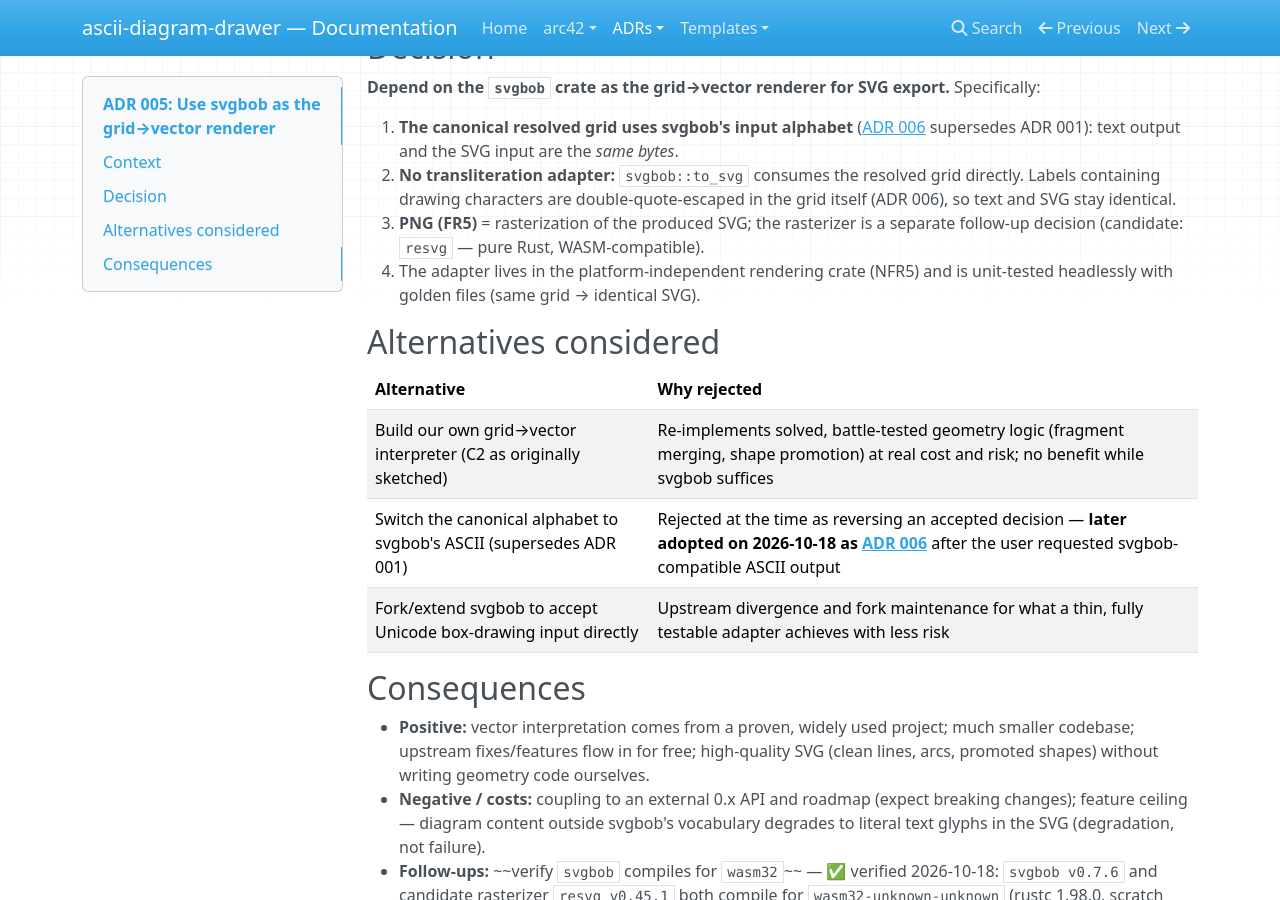
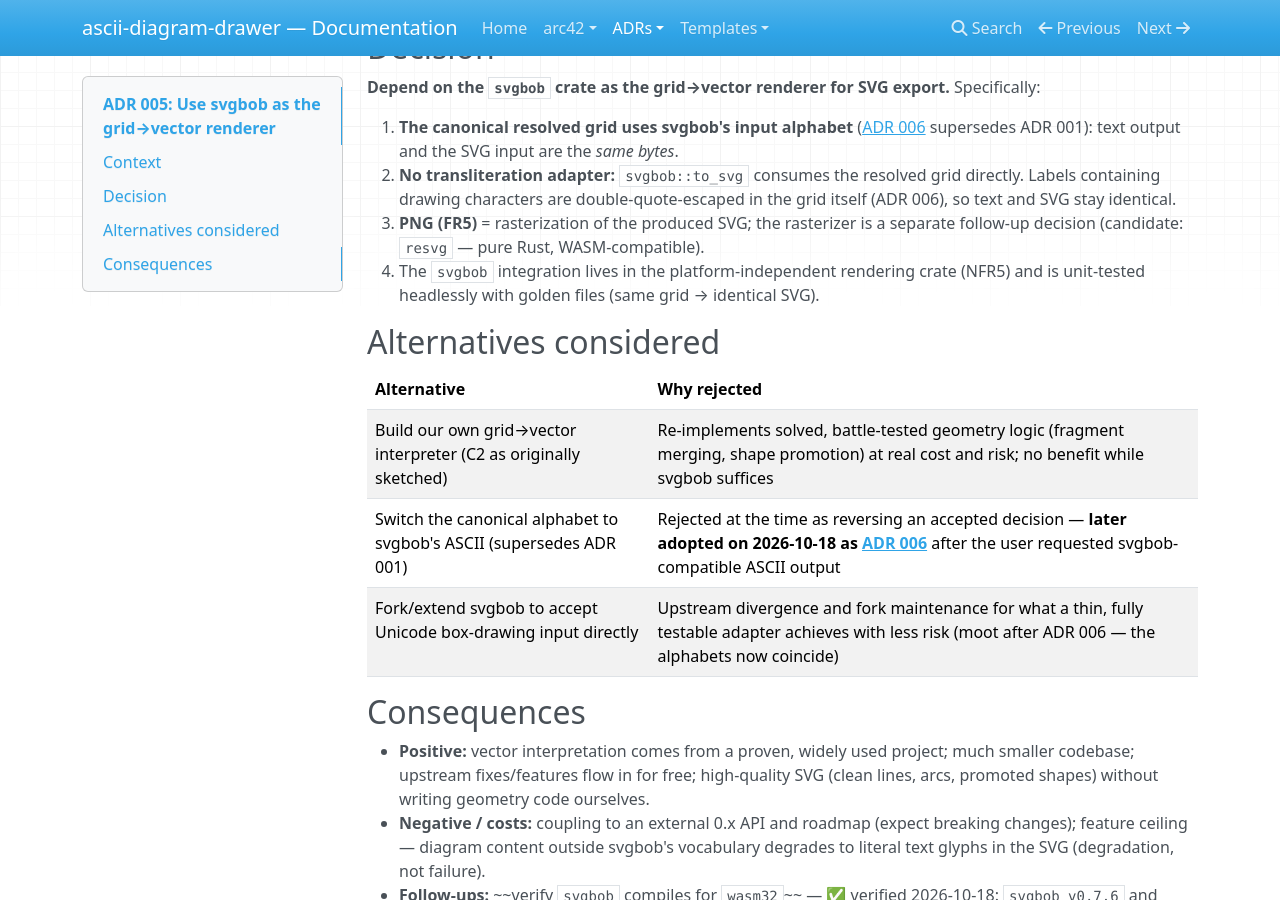
Before and after one commit to Reto411/ascii-diagram-drawer, an MkDocs documentation site: the page built from doc/adr/005-use-svgbob-as-vector-renderer.md, in a window 1280 px wide and 900 px high, scrolled down 515 px. Built offline with MkDocs 1.6.1, drawn with Linux system fonts in a browser that asks for light colours; nearby versions of some CDN libraries.

Commit message:
ADR 005: fix two stale adapter references after ADR 006

```diff
--- a/doc/adr/005-use-svgbob-as-vector-renderer.md
+++ b/doc/adr/005-use-svgbob-as-vector-renderer.md
@@ -24,7 +24,7 @@ One constraint was in play: [ADR 001](001-unicode-glyph-matching-renderer.md) (n
 1. **The canonical resolved grid uses svgbob's input alphabet** ([ADR 006](006-svgbob-compatible-ascii-alphabet.md) supersedes ADR 001): text output and the SVG input are the *same bytes*.
 2. **No transliteration adapter:** `svgbob::to_svg` consumes the resolved grid directly. Labels containing drawing characters are double-quote-escaped in the grid itself (ADR 006), so text and SVG stay identical.
 3. **PNG (FR5)** = rasterization of the produced SVG; the rasterizer is a separate follow-up decision (candidate: `resvg` — pure Rust, WASM-compatible).
-4. The adapter lives in the platform-independent rendering crate (NFR5) and is unit-tested headlessly with golden files (same grid → identical SVG).
+4. The `svgbob` integration lives in the platform-independent rendering crate (NFR5) and is unit-tested headlessly with golden files (same grid → identical SVG).
 
 ## Alternatives considered
 
@@ -32,7 +32,7 @@ One constraint was in play: [ADR 001](001-unicode-glyph-matching-renderer.md) (n
 |-------------|--------------|
 | Build our own grid→vector interpreter (C2 as originally sketched) | Re-implements solved, battle-tested geometry logic (fragment merging, shape promotion) at real cost and risk; no benefit while svgbob suffices |
 | Switch the canonical alphabet to svgbob's ASCII (supersedes ADR 001) | Rejected at the time as reversing an accepted decision — **later adopted on 2026-10-18 as [ADR 006](006-svgbob-compatible-ascii-alphabet.md)** after the user requested svgbob-compatible ASCII output |
-| Fork/extend svgbob to accept Unicode box-drawing input directly | Upstream divergence and fork maintenance for what a thin, fully testable adapter achieves with less risk |
+| Fork/extend svgbob to accept Unicode box-drawing input directly | Upstream divergence and fork maintenance for what a thin, fully testable adapter achieves with less risk (moot after ADR 006 — the alphabets now coincide) |
 
 ## Consequences
 
```
